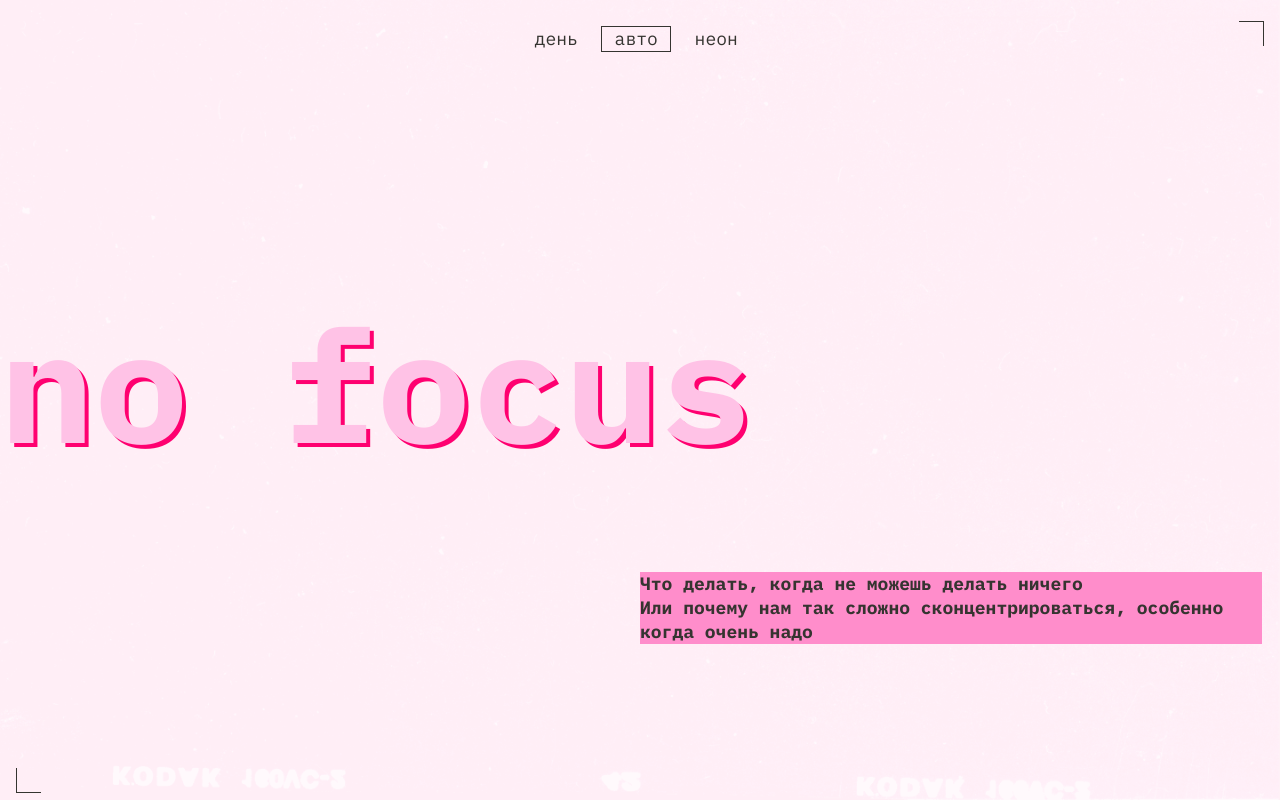
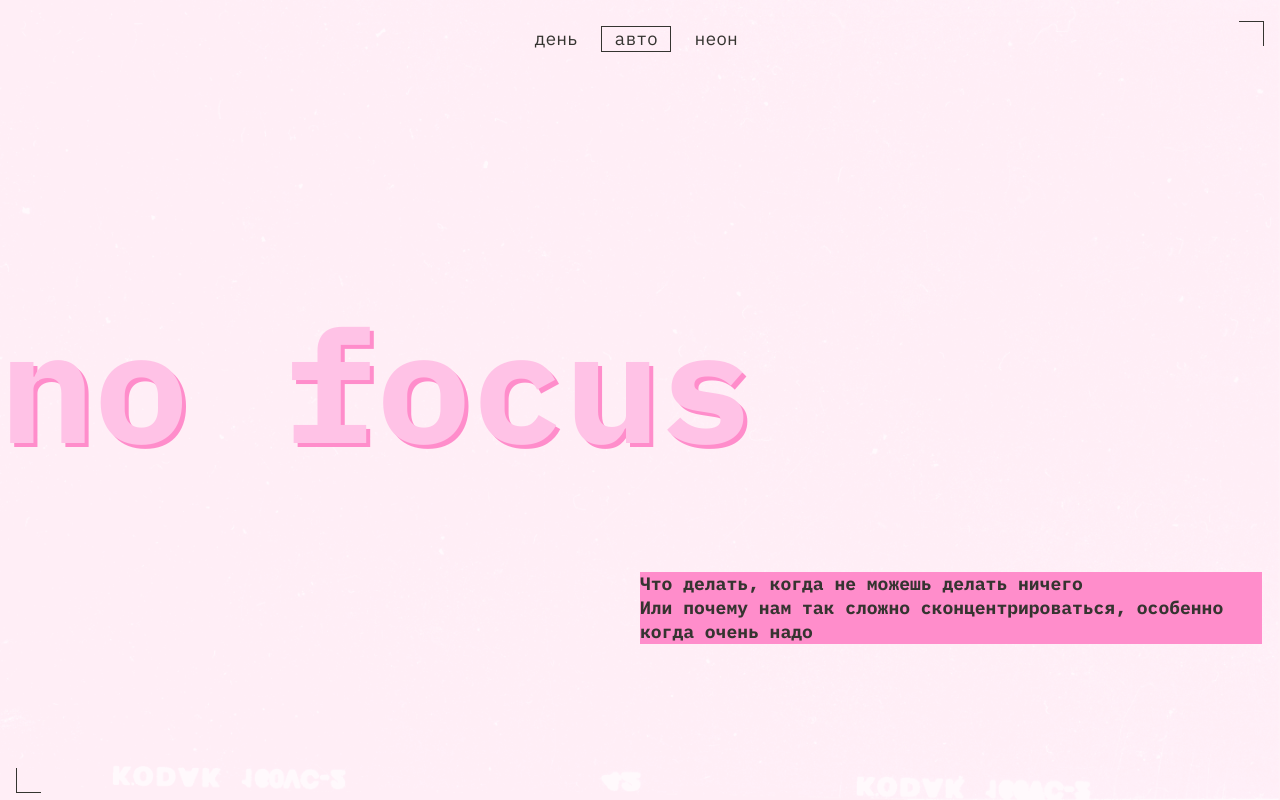
Before and after one commit to Firexon/slozhno-sosredotochitsya, a website: page index.html in a window 1280 px wide. Shown: the top 800 px of the page. Drawn offline with Linux system fonts and the light colour scheme.

Commit message:
Исправлена тень заголовка light

```diff
--- a/styles/light.css
+++ b/styles/light.css
@@ -11,7 +11,7 @@
   --accent-color: #353430;
   --bg-title: #ff8dcb;
   --bg-color: #ffc2e6;
-  --text-shadow: #ff0070;
+  --text-shadow: #ff8dcb;
   --title-color: #ffc2e6;
   --item-title-color: #353430;
 }
@@ -39,7 +39,7 @@
     --accent-color: #353430;
     --bg-title: #ff8dcb;
     --bg-color: #fff1f7;
-    --text-shadow: #ff0070;
+    --text-shadow: #ff8dcb;
     --title-color: #ffc2e6;
     --item-title-color: #353430;
   }
```
